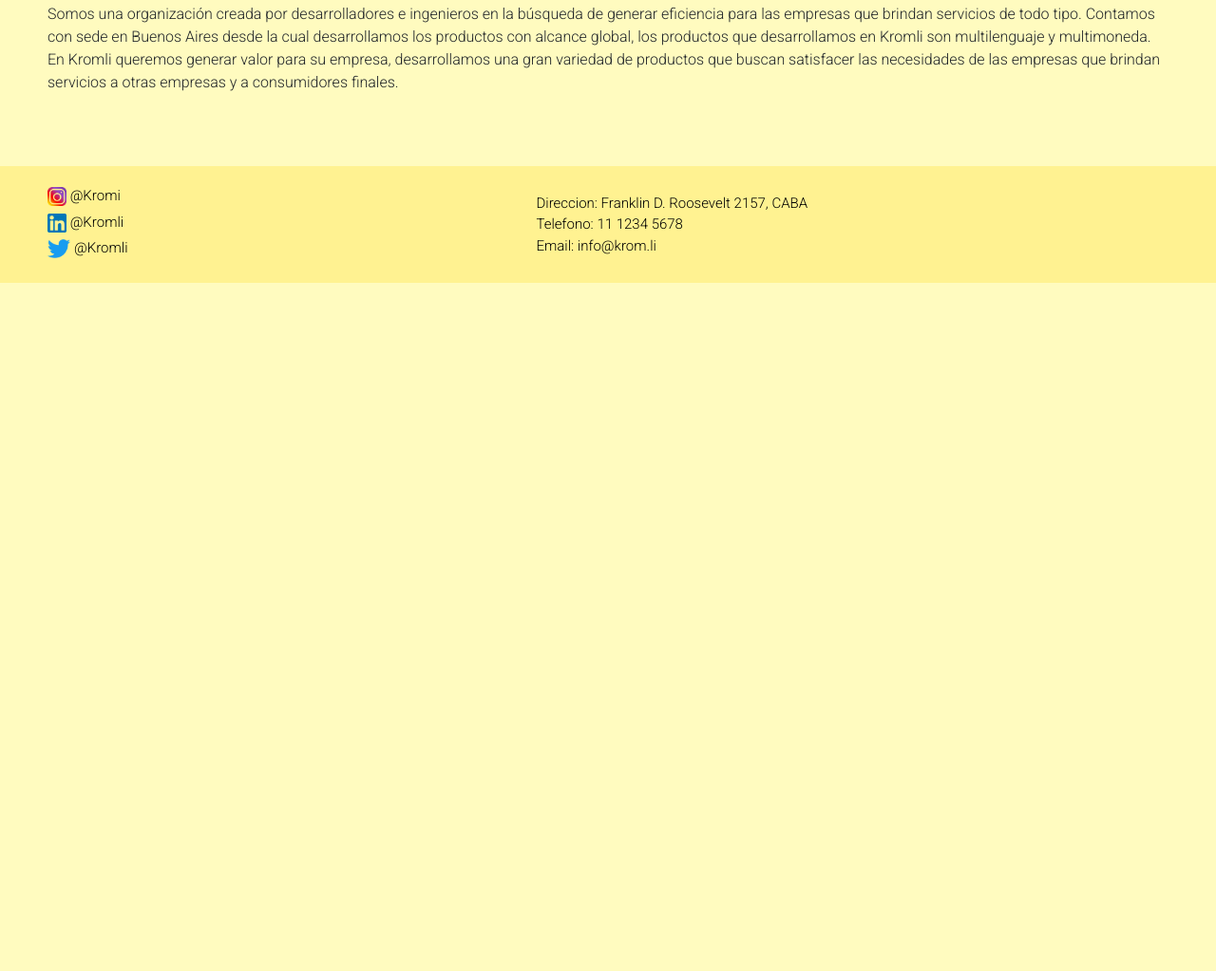
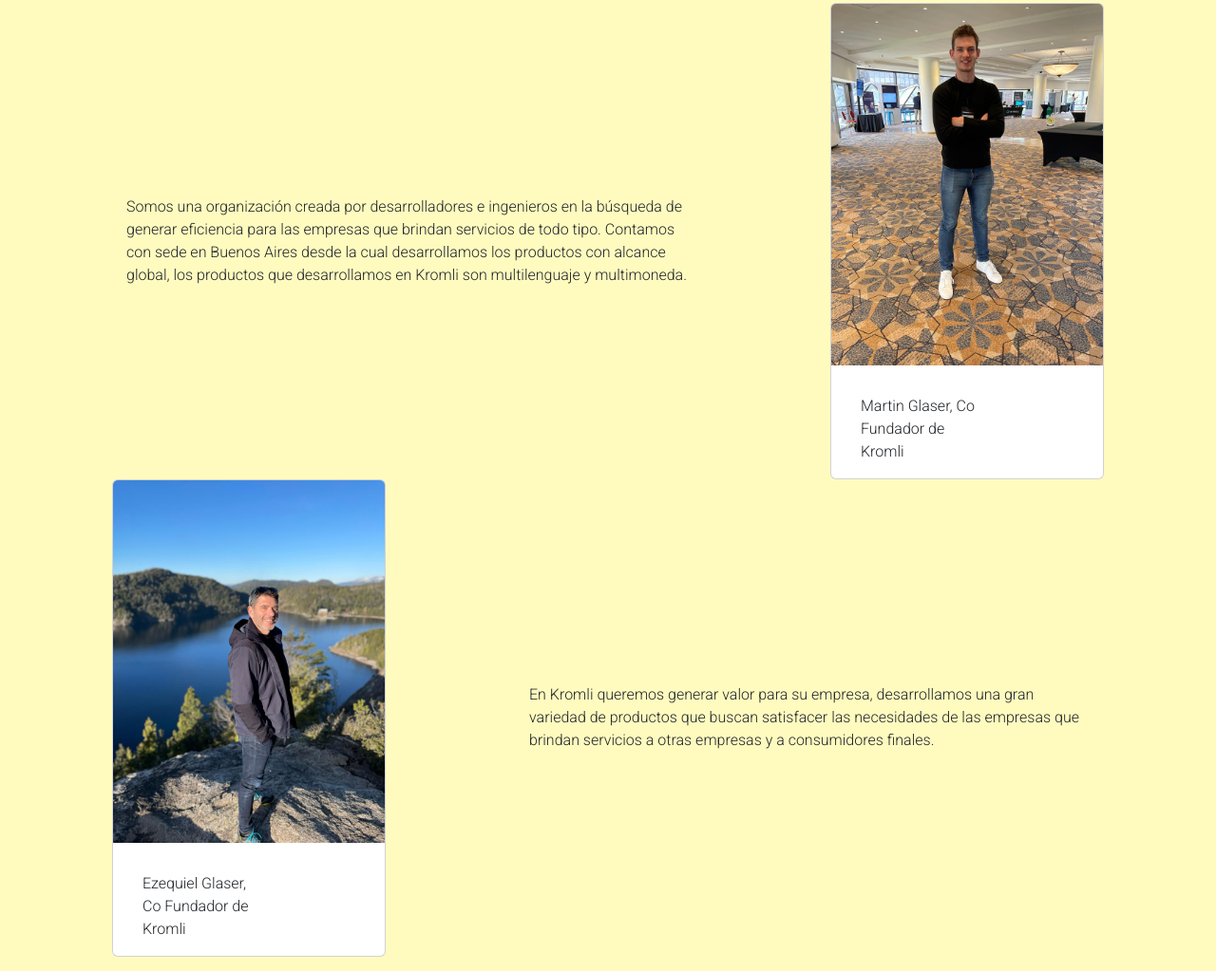
Before and after one commit to martindglaser/Kromli, a website: page views/nosotros.html in a window 1280 px wide. Shown: the part 189-1212 px from the top of the page at 95% size. Before the commit the page ends 800 px from the top, so only its background shows below. Drawn offline with Linux system fonts and the light colour scheme.

Commit message:
entrega final

```diff
--- a/SEO.txt
+++ /dev/null
@@ -1,4 +0,0 @@
-Optimicé las imagenes
-vista de error
-agregue estas keywords: Horas Trabajadas,Tiempo,Tracking
-agregue meta tag con descripcion
--- a/scss/main.scss
+++ b/scss/main.scss
@@ -60,6 +60,20 @@ a{
 .nosotrosCont{
   padding-right: 30px;
   padding-left: 30px;
+  display: flex;
+  flex-direction: column;
+  justify-content: space-around;
+  .card{
+    align-self: center;
+  }
+  p{
+    max-width: 50%;
+    align-self: center;
+    margin: 15px;
+  }
+}
+.nosotrosCont2{
+  flex-direction: column-reverse;
 }
 
 
@@ -274,6 +288,9 @@ body{
 }
 
 @media screen and (min-width: 768px){
+  .nosotrosCont{
+    flex-direction: row;
+  }
   .planesD{
     display: block;
   }
--- a/views/nosotros.html
+++ b/views/nosotros.html
@@ -38,7 +38,30 @@
 		<h1 class="bottomMargin20">Nosotros</h1>
 
 			<section>
-				<p class="transform nosotrosCont">Somos una organización creada por desarrolladores e ingenieros en la búsqueda de generar eficiencia para las empresas que brindan servicios de todo tipo. Contamos con sede en Buenos Aires desde la cual desarrollamos los productos con alcance global, los productos que desarrollamos en Kromli son multilenguaje y multimoneda. En Kromli queremos generar valor para su empresa, desarrollamos una gran variedad de productos que buscan satisfacer las necesidades de las empresas que brindan servicios a otras empresas y a consumidores finales.</p>
+				<div class="transform">
+					<div class="nosotrosCont">
+						<p>
+							Somos una organización creada por desarrolladores e ingenieros en la búsqueda de generar eficiencia para las empresas que brindan servicios de todo tipo. Contamos con sede en Buenos Aires desde la cual desarrollamos los productos con alcance global, los productos que desarrollamos en Kromli son multilenguaje y multimoneda.
+						</p>
+						<div class="card">
+						  <img src="../img/Martin-Glaser.jpeg" alt="Co fundador Martin Glaser">
+						  <div class="card-body">
+						    <p class="card-text">Martin Glaser, Co Fundador de Kromli</p>
+						  </div>
+						</div>
+					</div>
+					<div class="nosotrosCont nosotrosCont2">
+						<div class="card">
+						<img src="../img/Ezequiel-Glaser.jpeg" alt="Co fundador Ezequiel Glaser">
+						  <div class="card-body">
+						    <p class="card-text">Ezequiel Glaser, Co Fundador de Kromli</p>
+						  </div>
+						</div>
+						<p>
+							En Kromli queremos generar valor para su empresa, desarrollamos una gran variedad de productos que buscan satisfacer las necesidades de las empresas que brindan servicios a otras empresas y a consumidores finales.
+						</p>
+					</div>
+				</div>
 			</section>
 		</div>
 	</main>
```
Also changed, not shown: css/main.css, img/Ezequiel-Glaser.jpeg (added), img/Martin-Glaser.jpeg (added), wireframe/contacto desktop.png (deleted), wireframe/contacto mobile.png (deleted), wireframe/index desktop.png (deleted), wireframe/index mobile.png (deleted), wireframe/nosotros desktop.png (deleted), wireframe/nosotros mobile.png (deleted), wireframe/novedades desktop.png (deleted), wireframe/novedades mobile.png (deleted), wireframe/planes desktop.png (deleted), wireframe/planes mobile.png (deleted).
